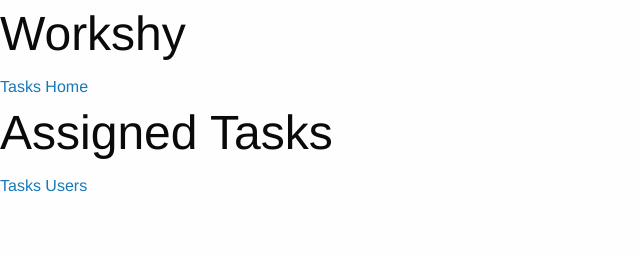
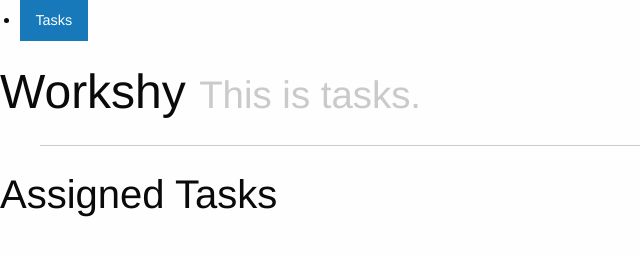
Before and after one commit to shaunchurch/workshy, a website: page client/index.html at #!/tasks in a window 1280 px wide. Shown: the whole page, without its empty margins (0-640 px from the left). Drawn offline with nearby package versions, Linux system fonts and the light colour scheme; some packages are replaced by stand-ins of ours; no server answers.

Commit message:
tidy template

```diff
--- a/client/index.html
+++ b/client/index.html
@@ -8,14 +8,23 @@
 
 <body ng-app="workshy" ng-controller="AppCtrl">
 
-	<div>
+    <!-- Nav Bar -->
 
-		<h1>Workshy</h1>
+  <div class="row">
+    <div class="large-12 columns">
+      <div class="nav-bar right">
+       <ul class="button-group">
+         <li><a ui-sref="tasks" class="button">Tasks</a></li>
+        </ul>
+      </div>
+      <h1>Workshy <small>This is tasks.</small></h1>
+      <hr />
+    </div>
+  </div>
 
-		<a ui-sref="tasks">Tasks</a>
-		<a ui-sref="home">Home</a>
+  <!-- End Nav -->
 
-	</div>
+  <!-- <a ui-sref="home">Home</a> -->
 
 	<div ui-view></div>
 
--- a/client/src/app/tasks/tasks.tpl.html
+++ b/client/src/app/tasks/tasks.tpl.html
@@ -11,19 +11,23 @@
 	<li>{{task.title}}</li>
 </ul>
  -->
-<div>
-	<h1>Assigned Tasks</h1>
 
-	<ul ng-repeat="user in assignments">
-		<li>
-			<h4>{{user[0]["user"].name}}</h4>
-			<ul ng-repeat="task in user">
-				<li>{{task["task"].title}}</li>
-			</ul>
+<div class="row">
+    <div class="large-12 columns">
 
-		</li>
-	</ul>
+		<h2>Assigned Tasks</h2>
+
+		<ul ng-repeat="user in assignments">
+			<li>
+				<h4>{{user[0]["user"].name}}</h4>
+				<div ng-repeat="task in user">
+					<span>{{task["task"].title}}</span>
+				</div>
+			</li>
+		</ul>
+	</div>
 </div>
 
-<a ng-click="comms.emit('tasks')">Tasks</a>
+<!-- <a ng-click="comms.emit('tasks')">Tasks</a>
 <a ng-click="comms.emit('users')">Users</a>
+ -->
```
